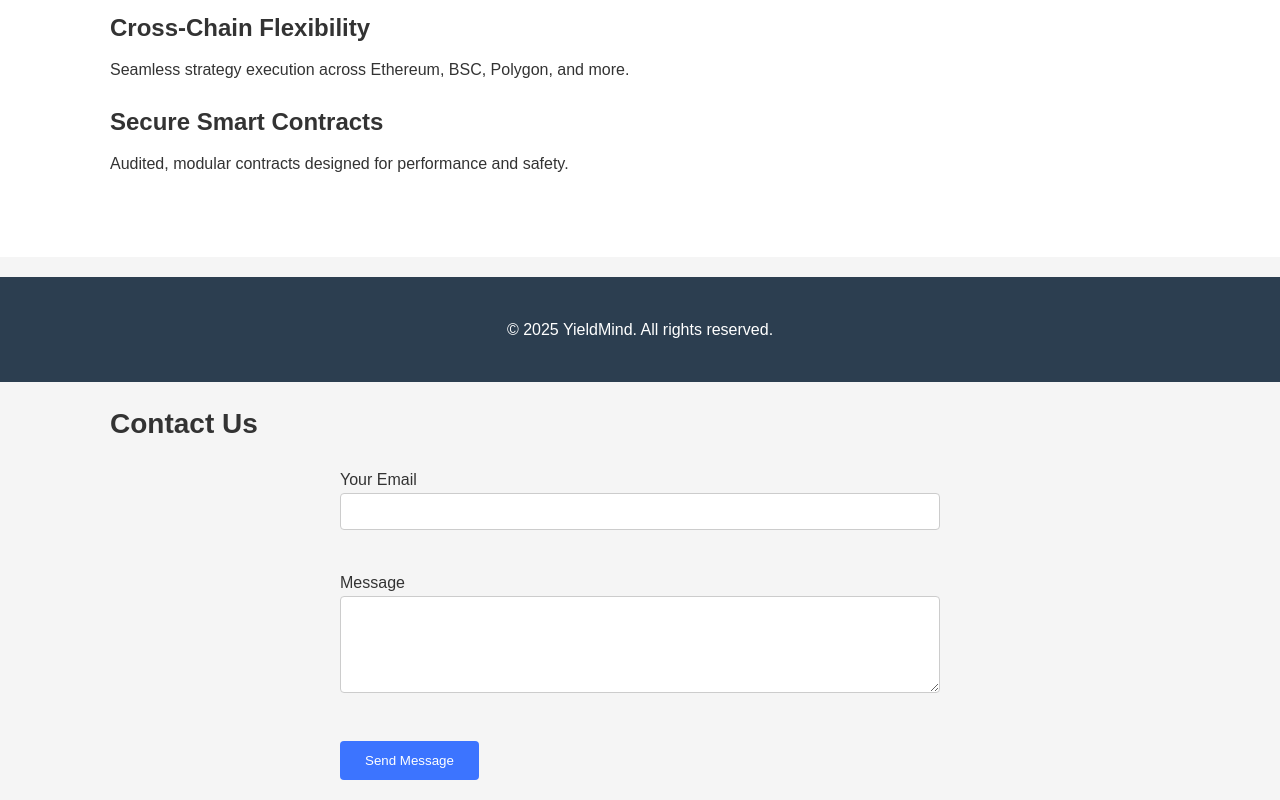
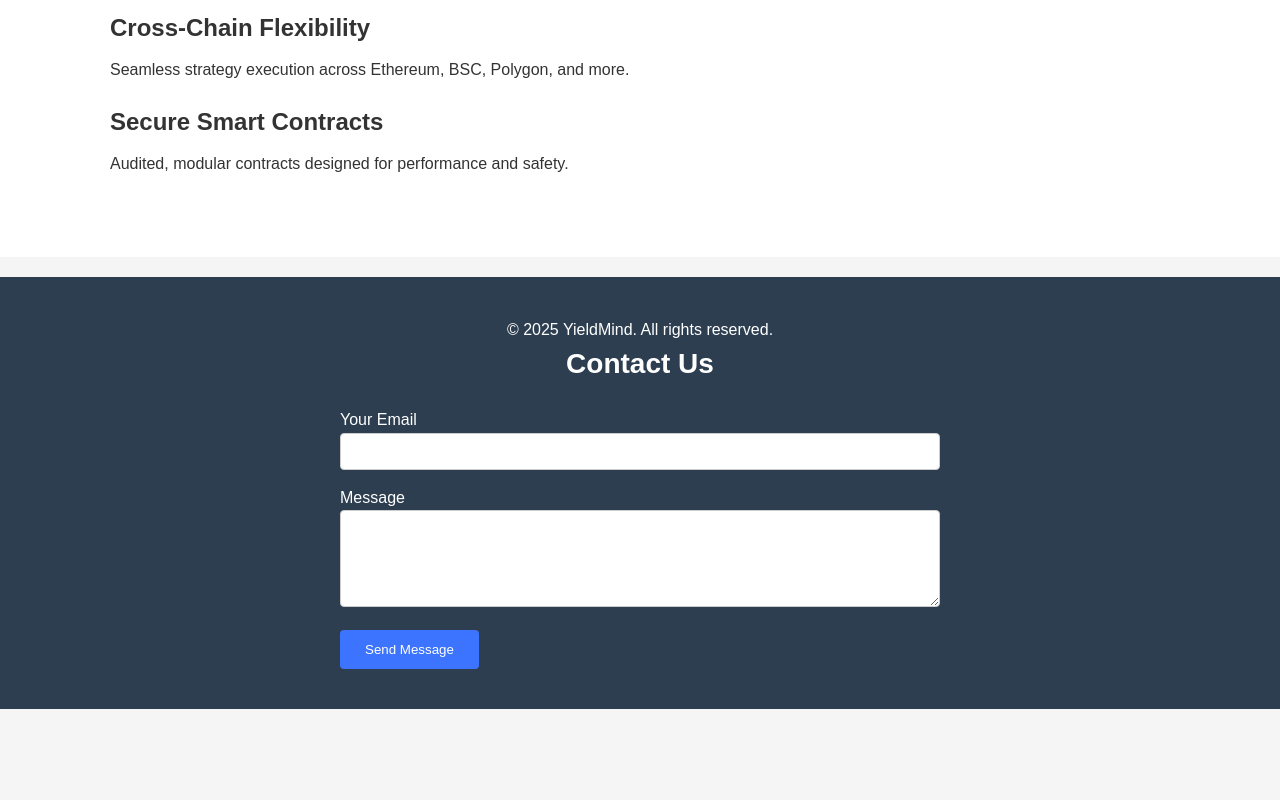
Before and after one commit to yieldmind-ai/yieldmind-site, a plain HTML site: page index.html in a window 1280 px wide. Shown: the part 670-1470 px from the top of the page. After the commit the page ends 1379 px from the top, so only its background shows below. Drawn offline with Linux system fonts and the light colour scheme.

Commit message:
Update index.html

```diff
--- a/index.html
+++ b/index.html
@@ -40,25 +40,23 @@
   </section>
 
   <footer>
-    <div class="container">
-      <p>&copy; 2025 YieldMind. All rights reserved.</p>
-    </div>
-  </footer>
+  <div class="container">
+    <p>&copy; 2025 YieldMind. All rights reserved.</p>
 
-  <section class="contact-section">
-  <div class="container">
-    <h2>Contact Us</h2>
-    <form action="https://formspree.io/f/xqaqrojo" method="POST">
-      <label for="email">Your Email</label><br>
-      <input type="email" id="email" name="email" required><br><br>
+    <section class="contact-section">
+      <h2>Contact Us</h2>
+      <form action="https://formspree.io/f/xqaqrojo" method="POST">
+        <label for="email">Your Email</label>
+        <input type="email" id="email" name="email" required>
 
-      <label for="message">Message</label><br>
-      <textarea id="message" name="message" rows="5" required></textarea><br><br>
+        <label for="message">Message</label>
+        <textarea id="message" name="message" rows="5" required></textarea>
 
-      <button type="submit">Send Message</button>
-    </form>
+        <button type="submit">Send Message</button>
+      </form>
+    </section>
   </div>
-</section>
+</footer>
 
 </body>
 </html>
```
